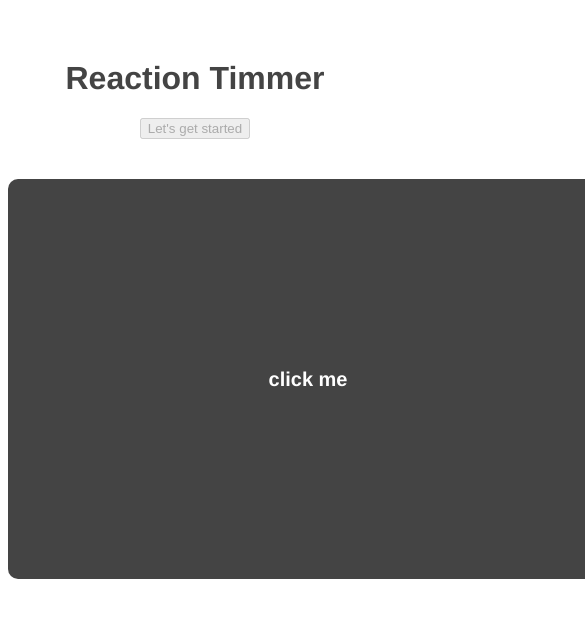
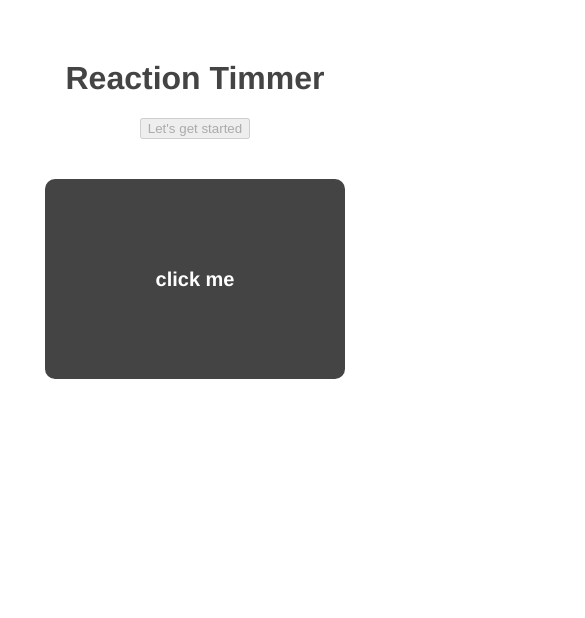
Before and after one commit to Shailu016/Reaction-timmer, a Vue app: page / in a window 390 px wide. Both pictures are taken after a click on the button "Let's get started". Shown: the top 618 px of the page, 585 px wide, since content can reach past the window. Built offline with nearby package versions, Linux system fonts and the light colour scheme.

Commit message:
mobile responsive

```diff
--- a/src/components/Block.vue
+++ b/src/components/Block.vue
@@ -94,4 +94,11 @@ export default {
     transform: translate(1px, -2px) rotate(-1deg);
   }
 }
+@media only screen and (max-width: 768px) {
+  .block {
+    width: 300px;
+    height: 200px;
+    line-height: 50px;
+  }
+}
 </style>
```
